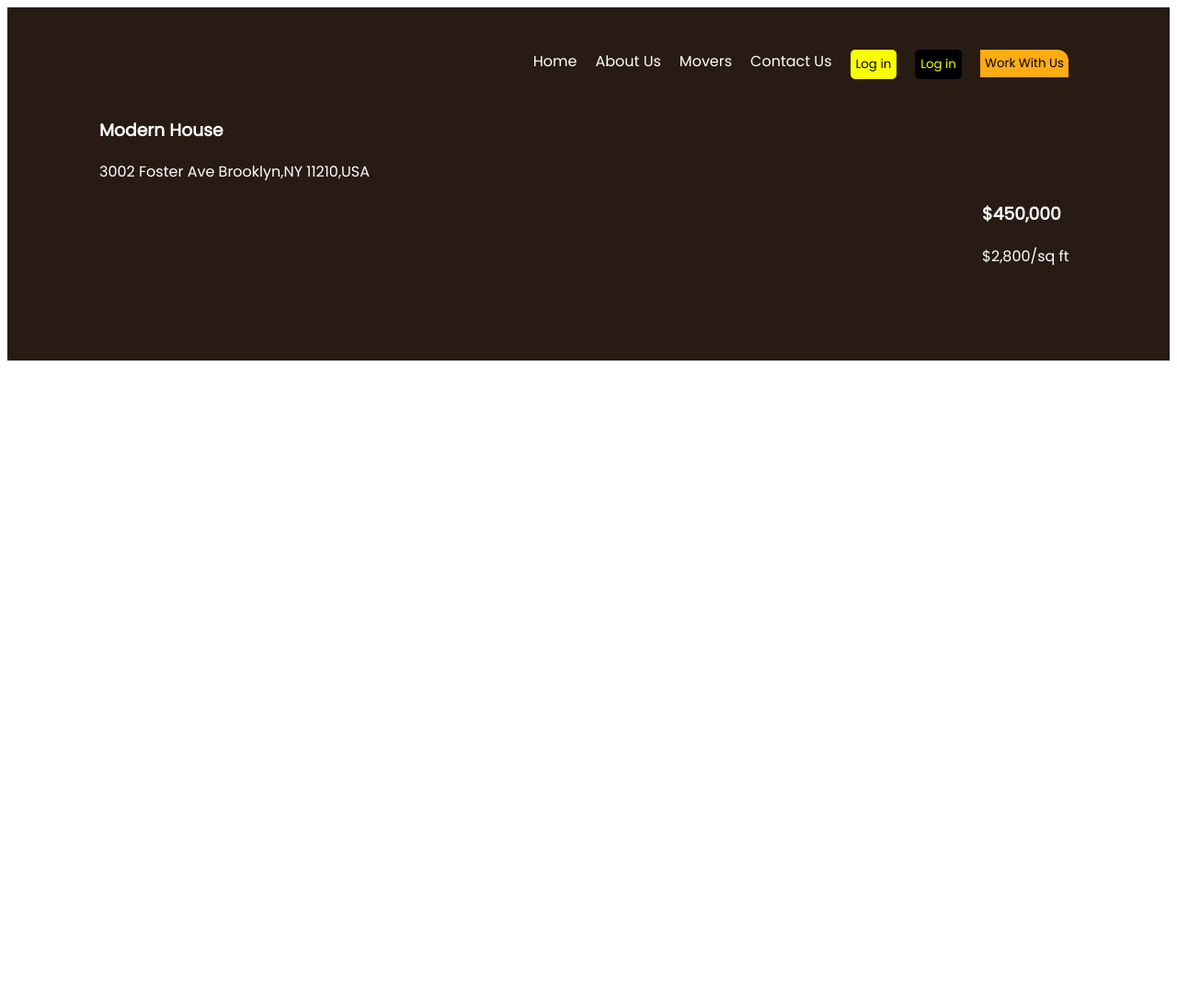
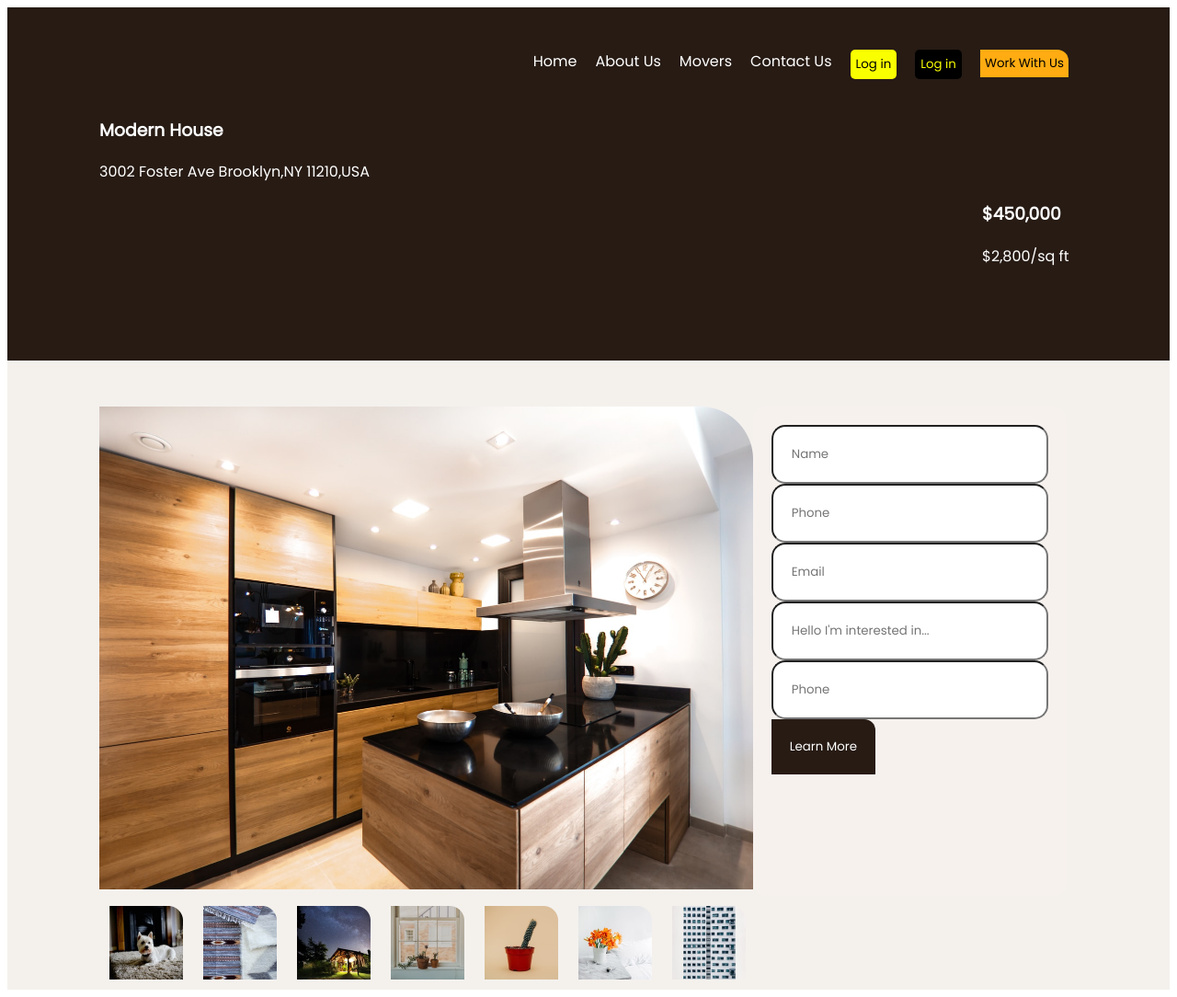
Before and after one commit to Tabithakoech/Movers-company-landing-page, a plain HTML site: page property.html in a window 1280 px wide. Shown: the whole page at 92% size. Before the commit the page ends 800 px from the top, so only its background shows below. Drawn offline with Linux system fonts and the light colour scheme; a web font is replaced by a local one.

Commit message:
Added a form with input types and placeholders on the second section of the prperty page

```diff
--- a/Assets/css/property.css
+++ b/Assets/css/property.css
@@ -58,6 +58,47 @@
 .navlink-bot .cost{
     margin-left: 960px;
 
+}
+.mid{
+    background-color: #f4f1ed;
+
+    padding-top: 50px;
+}
+.large-img-and-form{
+    display: flex;
+}
+.mid img{
+    height: 525px;
+    width: auto;
+    margin-left: 100px;
+}
+.mid .form-btn{
+    background-color: #271b14;
+    color: white;
+    border-radius: 0px 12px 0px 0px;
+    border: 0px;
+}
+.form{
+    padding: 20px;
+    background-color: #f7f1ee;
+    border-radius: 15px;
+    border: 10px;
+}
 
 
+
+.form-in input{
+    padding: 20px;
+    border-radius: 15px;
 }
+.small-imgs{
+    display: flex;
+    margin-left: 100px;
+}
+.small-imgs img{
+    height: 100px;
+    width: auto;
+    padding: 10px;
+    margin: 1px;
+
+}
--- a/property.html
+++ b/property.html
@@ -37,7 +37,34 @@
         </div>
 
     </div>
-    <div class=""></div>
+    <div class="mid">
+        <div class="large-img-and-form">
+            <div class="large-img">
+               <img src="./Assets/images/PropertyHouse.png" alt="">
+            </div>
+            <div class="form">
+                <div class="form-in">
+                   <form>
+                       <input type="text" placeholder="Name"><br>
+                       <input type="tel" placeholder="Phone"><br>
+                       <input type="email" placeholder="Email"><br>
+                       <input type="text" placeholder="Hello I'm interested in..."><br>
+                       <input type="number" placeholder="Phone"><br>
+                       <input type="button" class="form-btn" value="Learn More">
+                    </form>
+                </div>
+             </div>
+        </div>
+        <div class="small-imgs">
+            <img src="./Assets/images/Rectangle.png" alt="">
+            <img src="./Assets/images/Rectangle-1.png" alt="">
+            <img src="./Assets/images/Rectangle-2.png" alt="">
+            <img src="./Assets/images/Rectangle-3.png" alt="">
+            <img src="./Assets/images/Rectangle-4.png" alt="">
+            <img src="./Assets/images/Rectangle-5.png" alt="">
+            <img src="./Assets/images/Rectangle-6.png" alt="">
+        </div>
+    </div>
 
 </body>
 </html>
```
Also changed, not shown: Assets/images/PropertyHouse.png (renamed from Assets/images/Property House.png).
